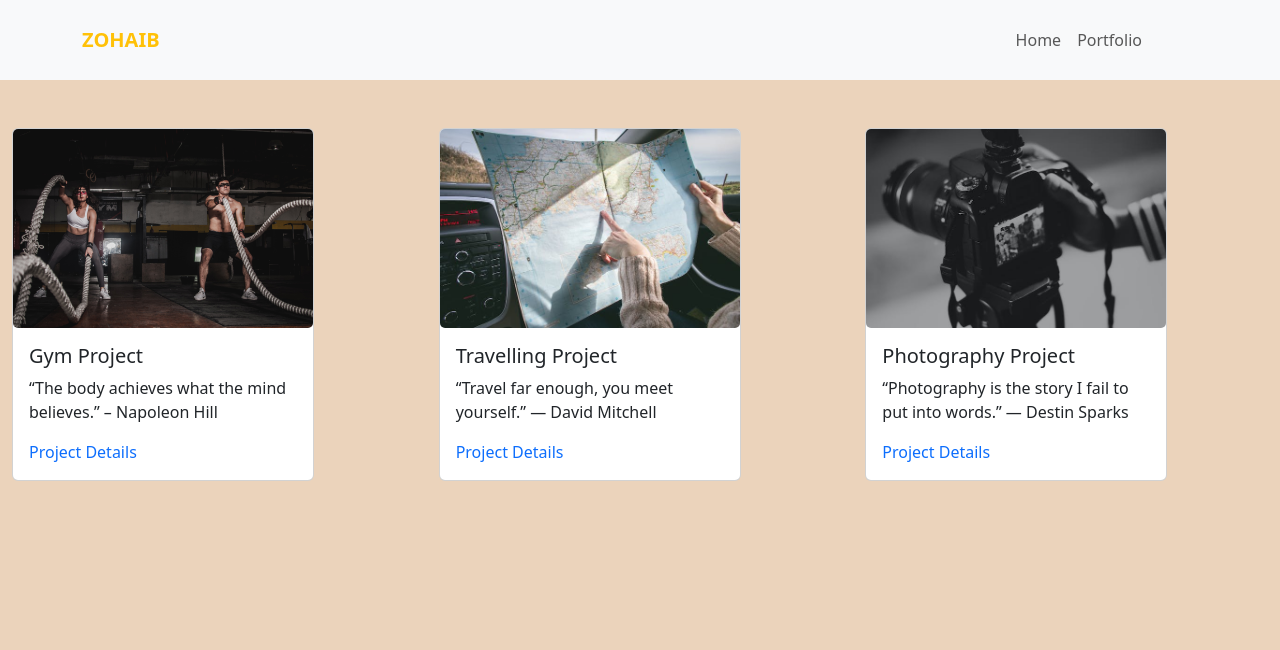
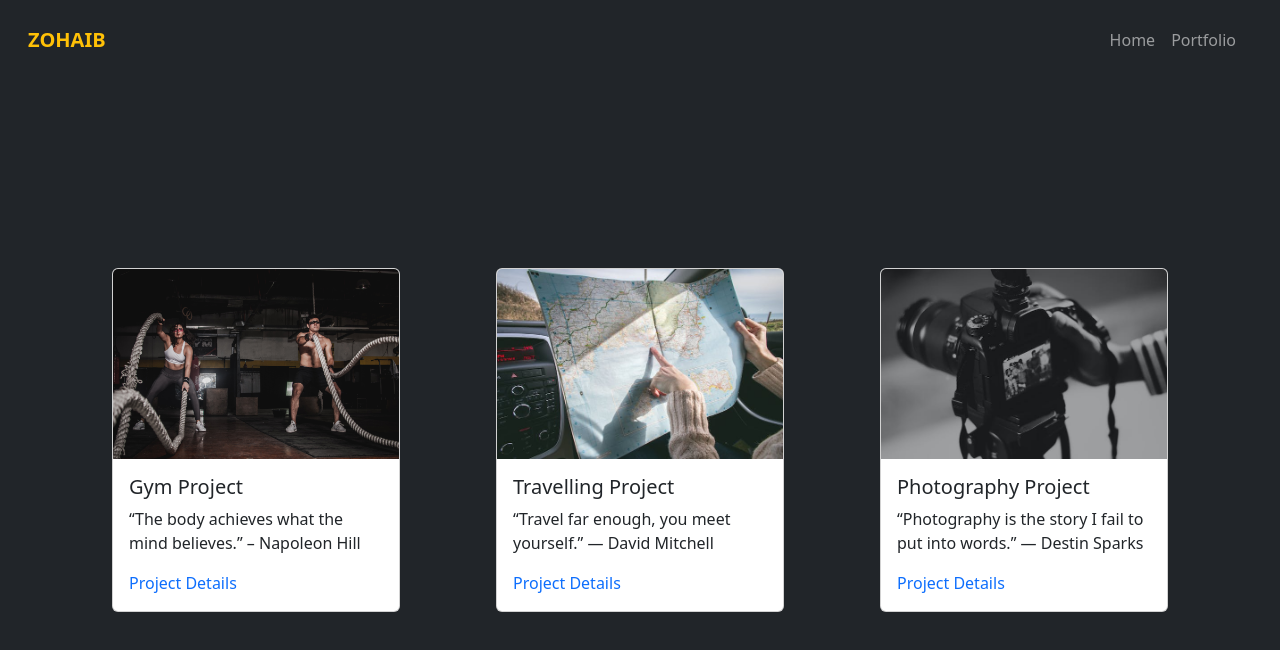
Before and after one commit to zohaib6262/my-portfolio-app, a React (Create React App) app: page /portfolio in a window 1280 px wide. Shown: the top 650 px of the page. Built offline with nearby package versions, Linux system fonts and the light colour scheme.

Commit message:
Changes in Navbar and Portfolio Section

```diff
--- a/src/components/Main/Banner/Banner.module.css
+++ b/src/components/Main/Banner/Banner.module.css
@@ -1,7 +1,6 @@
 .mainBanner {
   min-height: 90vh;
   width: 100%;
-  background-color: beige;
 }
 
 .gitHubColor:hover {
--- a/src/components/Main/Banner/Banner.module.scss
+++ b/src/components/Main/Banner/Banner.module.scss
@@ -3,11 +3,6 @@
 .mainBanner {
   min-height: 90vh;
   width: 100%;
-  // background-color: antiquewhite;
-  // background-color: aliceblue;
-
-  // background-color: azure;
-  background-color: beige;
 }
 
 .gitHubColor:hover {
--- a/src/components/NavBar/Navbar.jsx
+++ b/src/components/NavBar/Navbar.jsx
@@ -1,28 +1,34 @@
-import Container from "react-bootstrap/Container";
+import React from "react";
 import Nav from "react-bootstrap/Nav";
 import Navbar from "react-bootstrap/Navbar";
 import styles from "./NavBar.module.css";
-function NavBar() {
+
+import { Container } from "react-bootstrap";
+const NavBar = () => {
   return (
     <Navbar
       expand="lg"
-      className={`${styles.mainNavBar} ${"bg-body-tertiary"}`}
+      data-bs-theme="dark"
+      className={` ${"bg-dark"} ${styles.mainNavBar}`}
     >
-      <Container>
-        <Navbar.Brand href="/" className="text-warning text-uppercase fw-bold">
+      <Container fluid>
+        <Navbar.Brand
+          href="/"
+          className={` ${"text-warning text-uppercase fw-bold px-3"}`}
+        >
           Zohaib
         </Navbar.Brand>
         <Navbar.Toggle aria-controls="basic-navbar-nav" />
-        <Navbar.Collapse id="basic-navbar-nav">
+        <Navbar.Collapse id="basic-navbar-nav ">
           <Nav className="me-auto"></Nav>
-          <Nav className="me-5">
-            <Nav.Link href="/"> Home </Nav.Link>
-            <Nav.Link href="/portfolio"> Portfolio </Nav.Link>
+          <Nav className="me-4 ">
+            <Nav.Link href="/">Home</Nav.Link>
+            <Nav.Link href="/portfolio">Portfolio</Nav.Link>
           </Nav>
         </Navbar.Collapse>
       </Container>
     </Navbar>
   );
-}
+};
 
 export default NavBar;
--- a/src/components/Portfolio/Portfolio.jsx
+++ b/src/components/Portfolio/Portfolio.jsx
@@ -1,97 +1,77 @@
 import React from "react";
 import {
-  Card,
-  CardBody,
-  CardImg,
-  CardTitle,
-  CardText,
   Container,
   Row,
   Col,
+  Card,
+  CardText,
+  CardTitle,
+  CardBody,
+  CardImg,
 } from "react-bootstrap";
 import styles from "./Portfolio.module.css";
 import gymImage from "../../assets/images/gymImage.jpg";
 import photographyImage from "../../assets/images/photographyImage.jpg";
 import travellyImage from "../../assets/images/travellingImage.jpg";
-
 const Portfolio = () => {
   return (
-    <Container fluid className={styles.mainPortfolio}>
-      <Row className={`${styles.row}`}>
-        <Col xxl={4} xl={4} lg={4} md={4} sm={6}>
-          <Card className={`${"w-75 h-55 my-5 "}`}>
-            <CardImg
-              alt="Card image cap"
-              src={gymImage}
-              top
-              width="100%"
-              height="35%"
-            />
-            <CardBody>
-              <CardTitle tag="h4">Gym Project</CardTitle>
-              <CardText>
+    <Container
+      fluid
+      className={`${"d-flex justify-content-around bg-dark py-5"}  ${
+        styles.mainPortfolio
+      }`}
+    >
+      <Row className="m-auto">
+        <Col md={4} xxl={4} xl={4} lg={4} sm={6} className="px-5 py-4">
+          <Card className={styles.card}>
+            <Card.Img variant="top" src={gymImage} />
+            <Card.Body>
+              <Card.Title tag="h4">Gym Project</Card.Title>
+              <Card.Text>
                 “The body achieves what the mind believes.” – Napoleon Hill
-              </CardText>
-              {/* <Button variant="warning "> */}
+              </Card.Text>
               <a
                 href="/portfolio/gym-project-details"
                 className={styles.anchorTag}
               >
                 Project Details
               </a>
-              {/* </Button> */}
-            </CardBody>
+            </Card.Body>
           </Card>
         </Col>
-        <Col xxl={4} xl={4} lg={4} md={4} sm={6}>
-          <Card className="w-75 h-55 my-5">
-            <CardImg
-              alt="Card image cap"
-              src={travellyImage}
-              top
-              width="100%"
-              height="35%"
-            />
-            <CardBody>
+        <Col md={4} className="px-5 py-4">
+          <Card className={styles.card}>
+            <Card.Img variant="top" src={travellyImage} />
+            <Card.Body>
               <CardTitle tag="h4">Travelling Project</CardTitle>
               <CardText>
                 “Travel far enough, you meet yourself.” ― David Mitchell
               </CardText>
-              {/* <Button variant="warning "> */}
               <a
                 href="/portfolio/travelling-project-details"
                 className={styles.anchorTag}
               >
                 Project Details
               </a>
-              {/* </Button> */}
-            </CardBody>
+            </Card.Body>
           </Card>
         </Col>
-        <Col xxl={4} xl={4} lg={4} md={4} sm={6}>
-          <Card className="w-75 h-55 my-5">
-            <CardImg
-              alt="Card image cap"
-              src={photographyImage}
-              top
-              width="100%"
-              height="35%"
-            />
-            <CardBody className="h-40">
-              <CardTitle tag="h4">Photography Project</CardTitle>
-              <CardText>
+        <Col md={4} className="px-5 py-4">
+          <Card className={styles.card}>
+            <Card.Img variant="top" src={photographyImage} />
+            <Card.Body>
+              <Card.Title tag="h4">Photography Project</Card.Title>
+              <Card.Text>
                 “Photography is the story I fail to put into words.” — Destin
                 Sparks
-              </CardText>
-              {/* <Button variant="warning "> */}
+              </Card.Text>
               <a
                 href="/portfolio/photography-project-details"
                 className={styles.anchorTag}
               >
                 Project Details
               </a>
-              {/* </Button> */}
-            </CardBody>
+            </Card.Body>
           </Card>
         </Col>
       </Row>
--- a/src/components/Portfolio/Portfolio.module.css
+++ b/src/components/Portfolio/Portfolio.module.css
@@ -10,5 +10,8 @@ img {
 .mainPortfolio {
   min-height: 90vh;
   width: 100%;
-  background-color: rgb(235, 211, 187);
+}
+
+.card {
+  width: 18rem;
 }/*# sourceMappingURL=Portfolio.module.css.map */
--- a/src/components/Portfolio/Portfolio.module.scss
+++ b/src/components/Portfolio/Portfolio.module.scss
@@ -8,5 +8,7 @@ img {
 .mainPortfolio {
   min-height: 90vh;
   width: 100%;
-  background-color: rgb(235, 211, 187);
 }
+.card {
+  width: 18rem;
+}
```
Also changed, not shown: src/components/Main/Banner/Banner.jsx (+54 -38 lines), 2 other files (tests, documents, lock files or other folders).
